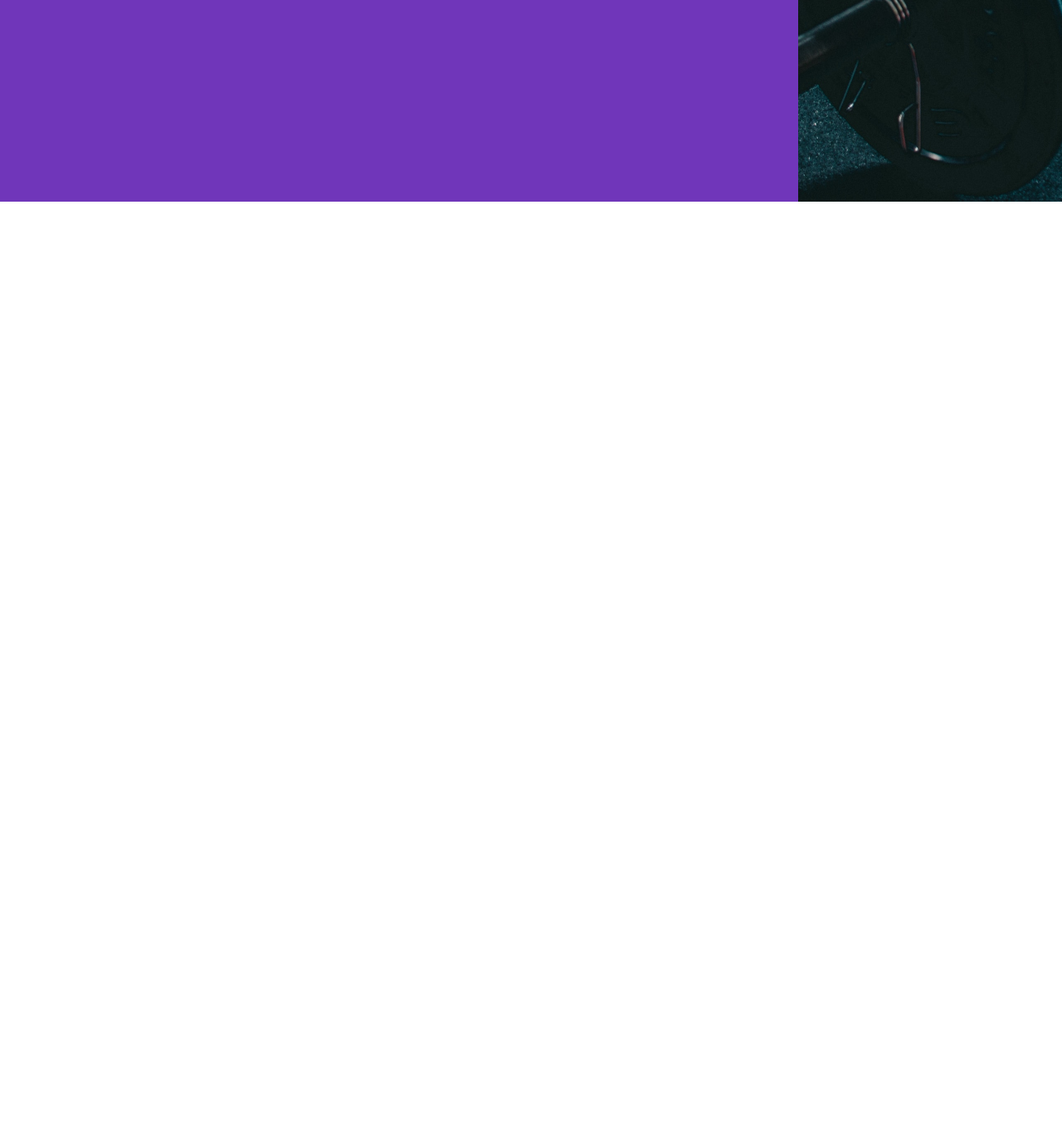
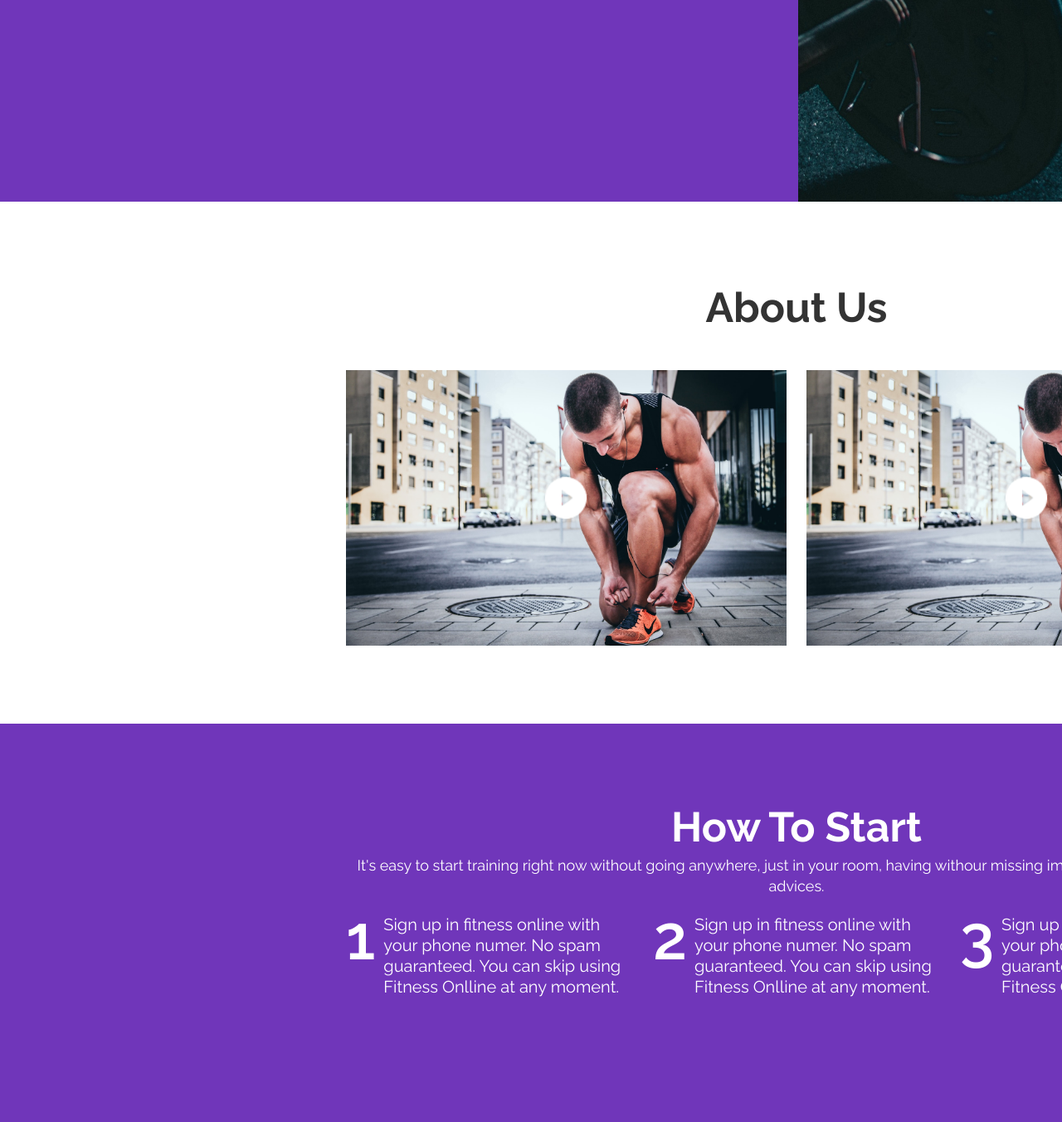
Before and after one commit to Albertojs89/exam2_Alberto, a website built with Vite: page src/index.html in a window 1280 px wide. Shown: the part 557-1909 px from the top of the page at 83% size. Before the commit the page ends 800 px from the top, so only its background shows below. Built offline with nearby package versions, Linux system fonts and the light colour scheme.

Commit message:
seccion4

```diff
--- a/src/index.html
+++ b/src/index.html
@@ -84,20 +84,85 @@
             <button type="button" class="btn btn-primary btn-lg">Start</button>
           </div>
         </article>
+      </header>
+    </section>
 
+    <!-- section 2 -->
 
-      </header>
+    <section class="section-2">
+      <article class="container-fluid">
+        <h2>About Us</h2>
+
+        <div class="container text-center mt-5">
+          <div class="row align-items-start fotos-section2">
+            <div class="col">
+              <img src="public/play btn.png" class="boton-play" alt="" />
+              <img src="public/deportista.jpg" class="img-fluid" alt="..." />
+            </div>
+            <div class="col">
+              <img src="public/play btn.png" class="boton-play" alt="" />
+              <img src="public/deportista.jpg" class="img-fluid" alt="..." />
+            </div>
+          </div>
+        </div>
+      </article>
+    </section>
+
+    <!-- Section 3 -->
+
+    <section class="section-3">
+      <article class="container-fluid">
+        <header>
+          <div>
+            <h2>How To Start</h2>
+          </div>
+          <p class="text-center">
+            It's easy to start training right now without going anywhere, just
+            in your room, having withour missing important things and coach
+            advices.
+          </p>
+        </header>
+
+        <!-- 3 columnas de texto -->
+
+        <div class="container text-center">
+          <div class="row align-items-start">
+            <div class="col d-flex">
+              <h2 class="steps">1</h2>
+              <p>
+                Sign up in fitness online with your phone numer. No spam
+                guaranteed. You can skip using Fitness Onlline at any moment.
+              </p>
+            </div>
+             <div class="col d-flex">
+              <h2 class="steps">2</h2>
+              <p>
+                Sign up in fitness online with your phone numer. No spam
+                guaranteed. You can skip using Fitness Onlline at any moment.
+              </p>
+            </div>
+             <div class="col d-flex">
+              <h2 class="steps">3</h2>
+              <p>
+                Sign up in fitness online with your phone numer. No spam
+                guaranteed. You can skip using Fitness Onlline at any moment.
+              </p>
+            </div>
+
+          </div>
+        </div>
+      </article>
     </section>
 
 
 
-    <!-- section 2 -->
+    <!-- SECTION 4 -->
 
+    <section class="section-4">
+      <article>
 
-    <section class="section-2"></section>
-
-
-
+      </article>
+    </section>
 
     <script
       src="https://cdn.jsdelivr.net/npm/bootstrap@5.3.2/dist/js/bootstrap.bundle.min.js"
--- a/src/styles/custom.scss
+++ b/src/styles/custom.scss
@@ -5,19 +5,25 @@ $secondary:#00BFB4;
 
 body{
   width: 1920px;
+  height: auto;
   margin: 0 auto;
   color: white !important;
   font-family: "Raleway", sans-serif!important;
 }
 
+
+
+//seccion 1---------------------------------------------------------
 .section-1{
+
   width: 1920px;
   height: 800px;
   background-color: $primary;
 
 
   header{
-    position: fixed;
+    position: absolute;
+    z-index: 1;
     top: 25px;
     width: 1140px;
     left: 390px;
@@ -44,7 +50,7 @@ body{
       }
 
     }
-  }
+
 
 
   .foto-pesas{
@@ -56,12 +62,14 @@ body{
   }
 
   article{
-    position: fixed;
+    position: absolute;
+    z-index: 2;
     width: 540px;
     height: 365px;
     top: 220px;
-    left: 404px;
+    left: 0%;
     gap: 40px;
+
 
     h2{
       font-weight: 700;
@@ -91,3 +99,134 @@ body{
     }
   }
 }
+}
+//FIN SECCION 1----------------------------------------------
+
+
+//SECCION 2---------------------------------------------------------
+
+.section-2{
+
+  width: 1920px;
+  height: 629px;
+  padding-top: 100px;
+  padding-bottom: 100px;
+  gap: 10px;
+
+      article{
+        width: 1140px;
+        height: 429px;
+        padding-right: 15px;
+        padding-left: 15px;
+        gap: 50px;
+
+        header{
+          width: 220px;
+          height: 55px;
+
+        }
+          h2{
+            font-weight: 700;
+            font-size: 50px;
+            line-height: 55px;
+            color: #333333;
+            text-align: center !important;
+
+
+
+          }
+          .container{
+            width: 1110px;
+            height: 324px;
+            gap: 30px;
+
+            .boton-play{
+              position: absolute;
+              z-index: 2;
+              width: 50px;
+              height: 50px;
+              margin-left: 240px;
+              margin-top: 129px;
+            }
+
+          }
+
+  }
+}
+
+//FIN SECCION 2----------------------------------------------
+
+
+
+//SECCION 3
+.section-3{
+  width: 1920px;
+  height: 480px;
+  padding-top: 100px;
+  padding-bottom: 100px;
+  gap: 10px;
+  background-color: $primary;
+
+    article{
+      width: 1140px;
+      height: 280px;
+      padding-left: 15px;
+      padding-right: 15px;
+      gap: 50px;
+
+        header{
+          width: 1110px;
+          height: 130px;
+          gap: 25px;
+
+            h2{
+
+              font-weight: 700;
+              font-size: 50px;
+              line-height: 50px;
+              text-align: center!important;
+            }
+            p{
+              width: 1110px;
+              height: 50px;
+              gap: 10px;
+              font-weight: 400;
+              font-size: 18px;
+              line-height: 25px;
+              align-items: center;
+
+            }
+        }
+
+    .container{
+      width: 1110px;
+      height: 100px;
+
+        .col{
+          width: 350px;
+          height: 100px;
+
+          .steps{
+            width: 40px;
+            height: 55px;
+            font-size: 75px;
+            font-weight: 600;
+            line-height: 55px;
+          }
+          p{
+            padding-left: 10px;
+            text-align: start;
+            font-weight: 400;
+            font-size: 20px;
+            line-height: 25px;
+          }
+        }
+    }
+    }
+}
+
+//FIN SECCION 3----------------------------------------------
+
+
+
+//SECCION 4
```
Also changed, not shown: src/public/deportista.jpg (added), src/public/play btn.png (added).
